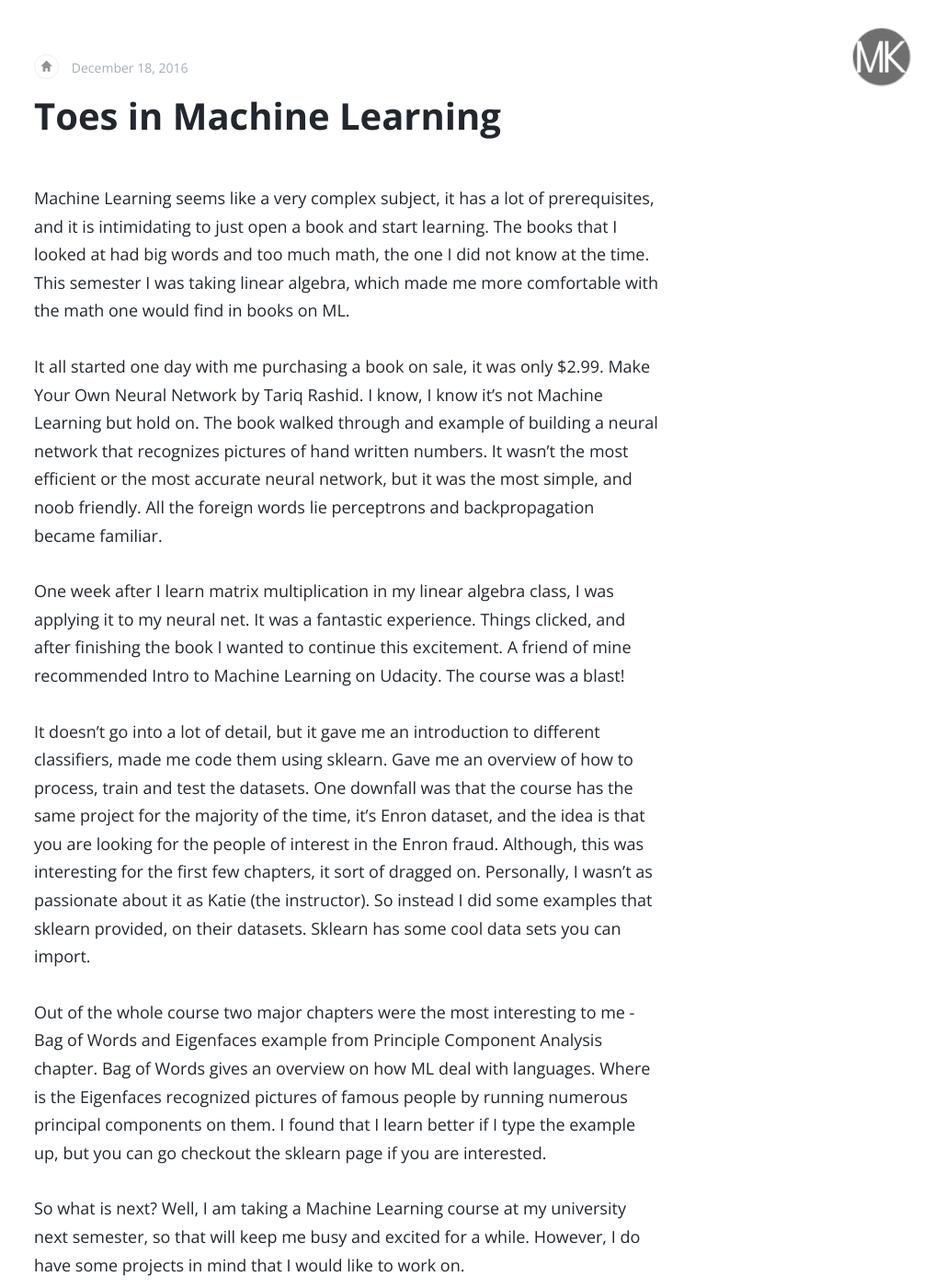
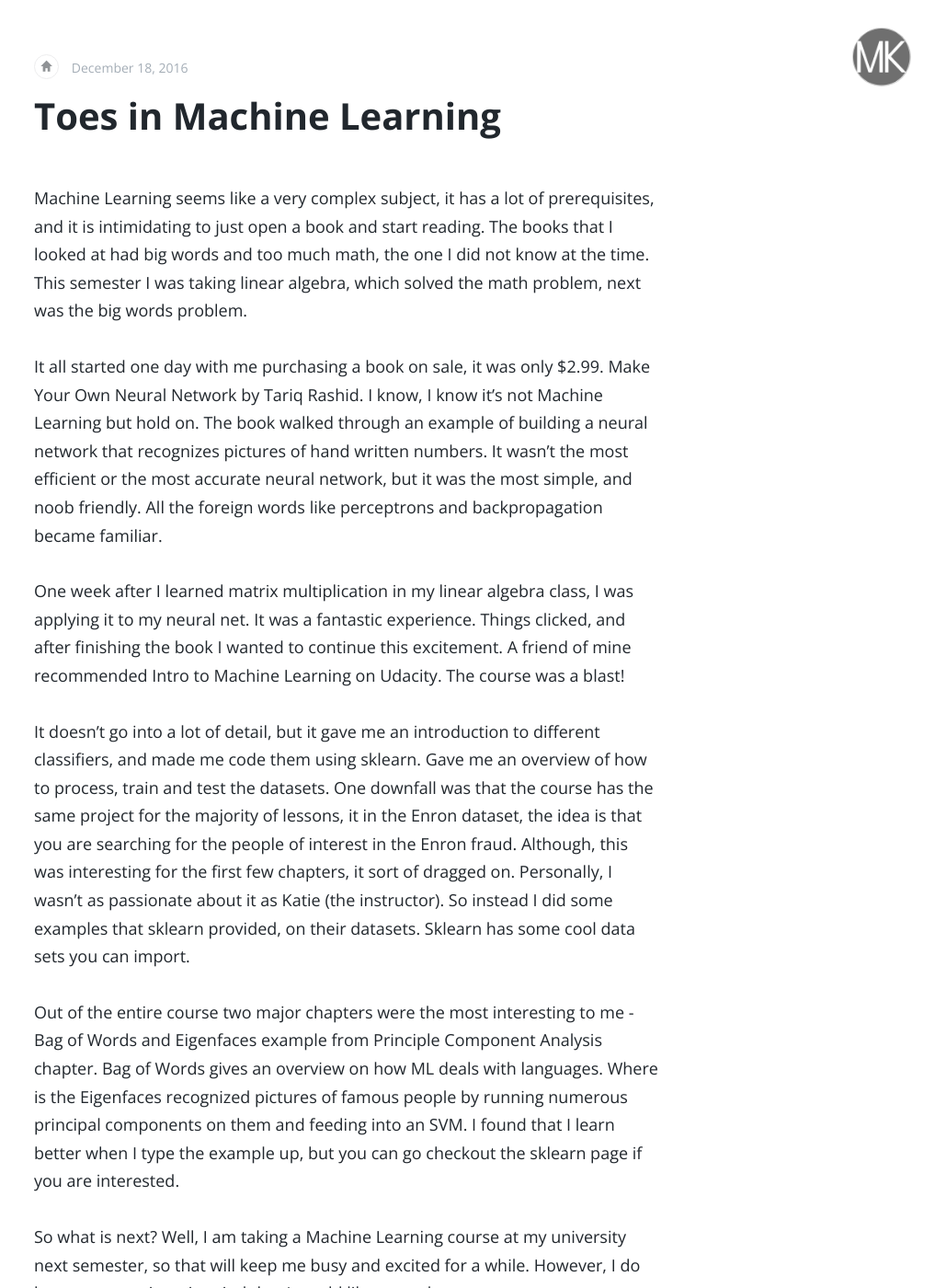
Before and after one commit to maria-kravtsova/almanac, a Jekyll site: the page built from _posts/2016-12-18-Toes-in-Machine-Learning.markdown, in a window 1280 px wide and 1400 px high. Shown: the whole window at 92% size, without its empty margins (263-1280 px from the left). Built offline with Jekyll 4.4.1, drawn with Linux system fonts in a browser that asks for light colours; comment, search, counter and statistics services are not loaded.

Commit message:
Fixed spelling errors.

```diff
--- a/_posts/2016-12-18-Toes-in-Machine-Learning.markdown
+++ b/_posts/2016-12-18-Toes-in-Machine-Learning.markdown
@@ -7,31 +7,31 @@ comments: yes
 ---
 
 Machine Learning seems like a very complex subject, it has a lot of prerequisites, and it is
-intimidating to just open a book and start learning. The books that I looked at had big words
+intimidating to just open a book and start reading. The books that I looked at had big words
 and too much math, the one I did not know at the time. This semester I was taking linear algebra,
-which made me more comfortable with the math one would find in books on ML.
+which solved the math problem, next was the big words problem.
 
 It all started one day with me purchasing a book on sale, it was only $2.99. Make Your Own Neural Network by
-Tariq Rashid. I know, I know it's not Machine Learning but hold on. The book walked through and example of building
+Tariq Rashid. I know, I know it's not Machine Learning but hold on. The book walked through an example of building
 a neural network that recognizes pictures of hand written numbers. It wasn't the most efficient or the most accurate
-neural network, but it was the most simple, and noob friendly. All the foreign words lie perceptrons and backpropagation
+neural network, but it was the most simple, and noob friendly. All the foreign words like perceptrons and backpropagation
 became familiar.
 
-One week after I learn matrix multiplication in my linear algebra class, I was applying it to my neural net. It was
+One week after I learned matrix multiplication in my linear algebra class, I was applying it to my neural net. It was
 a fantastic experience. Things clicked, and after finishing the book I wanted to continue this excitement. A friend
 of mine recommended Intro to Machine Learning on Udacity. The course was a blast!
 
-It doesn't go into a lot of detail, but it gave me an introduction to different classifiers, made me code them using sklearn.
+It doesn't go into a lot of detail, but it gave me an introduction to different classifiers, and made me code them using sklearn.
 Gave me an overview of how to process, train and test the datasets. One downfall was that the course has the same project for
-the majority of the time, it's Enron dataset, and the idea is that you are looking for the people of interest in the Enron
+the majority of lessons, it in the Enron dataset, the idea is that you are searching for the people of interest in the Enron
 fraud. Although, this was interesting for the first few chapters, it sort of dragged on. Personally, I wasn't as passionate about it as
 Katie (the instructor). So instead I did some examples that sklearn provided, on their datasets. Sklearn has some
 cool data sets you can import.
 
-Out of the whole course two major chapters were the most interesting to me - Bag of Words and Eigenfaces
-example from Principle Component Analysis chapter. Bag of Words gives an overview on how ML deal with languages.
-Where is the Eigenfaces recognized pictures of famous people by running numerous principal components on them. I found that
-I learn better if I type the example up, but you can go checkout the sklearn page if you are interested.
+Out of the entire course two major chapters were the most interesting to me - Bag of Words and Eigenfaces
+example from Principle Component Analysis chapter. Bag of Words gives an overview on how ML deals with languages.
+Where is the Eigenfaces recognized pictures of famous people by running numerous principal components on them and feeding into an SVM.
+I found that I learn better when I type the example up, but you can go checkout the sklearn page if you are interested.
 
 So what is next? Well, I am taking a Machine Learning course at my university next semester, so that will
 keep me busy and excited for a while. However, I do have some projects in mind that I would like to work on.
```
